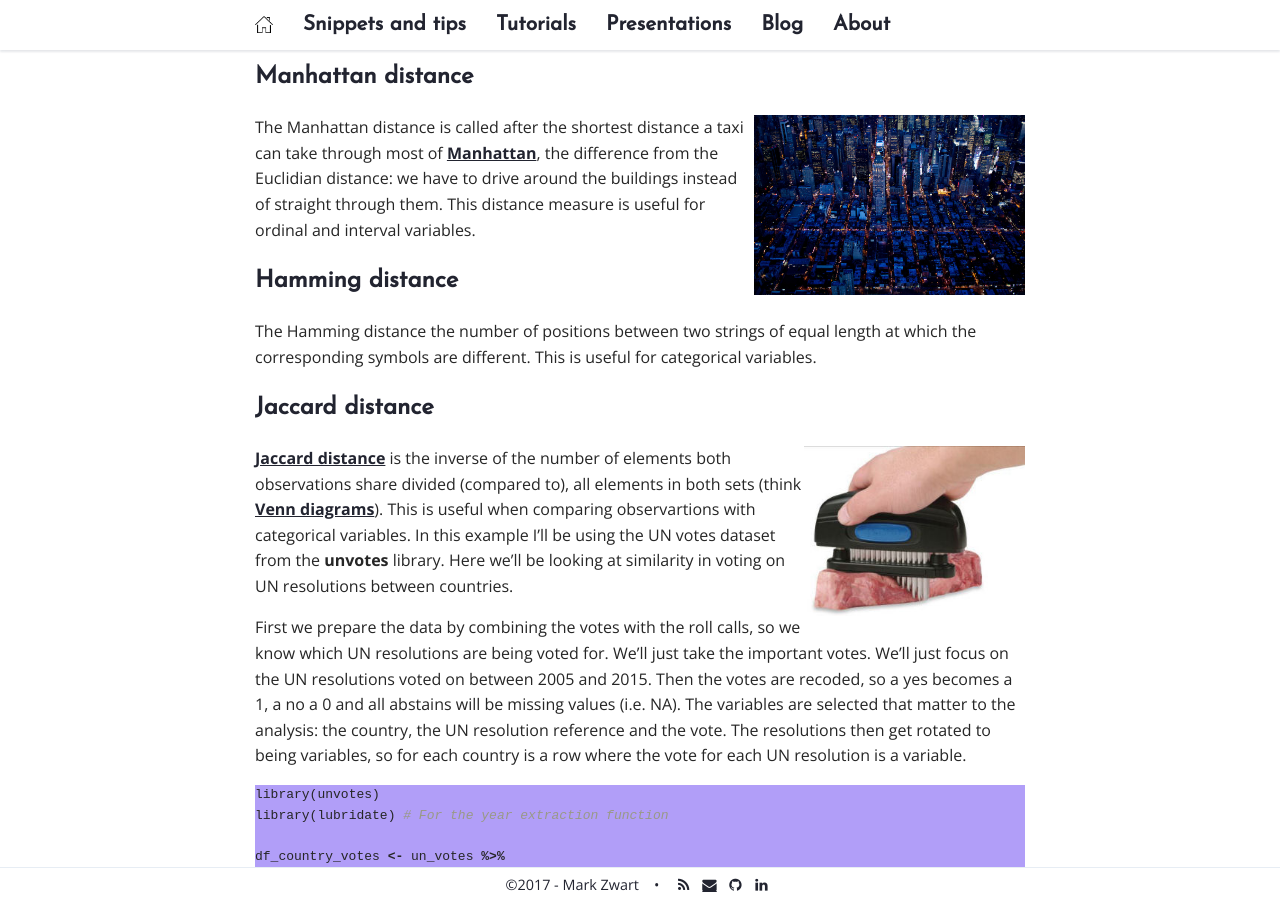
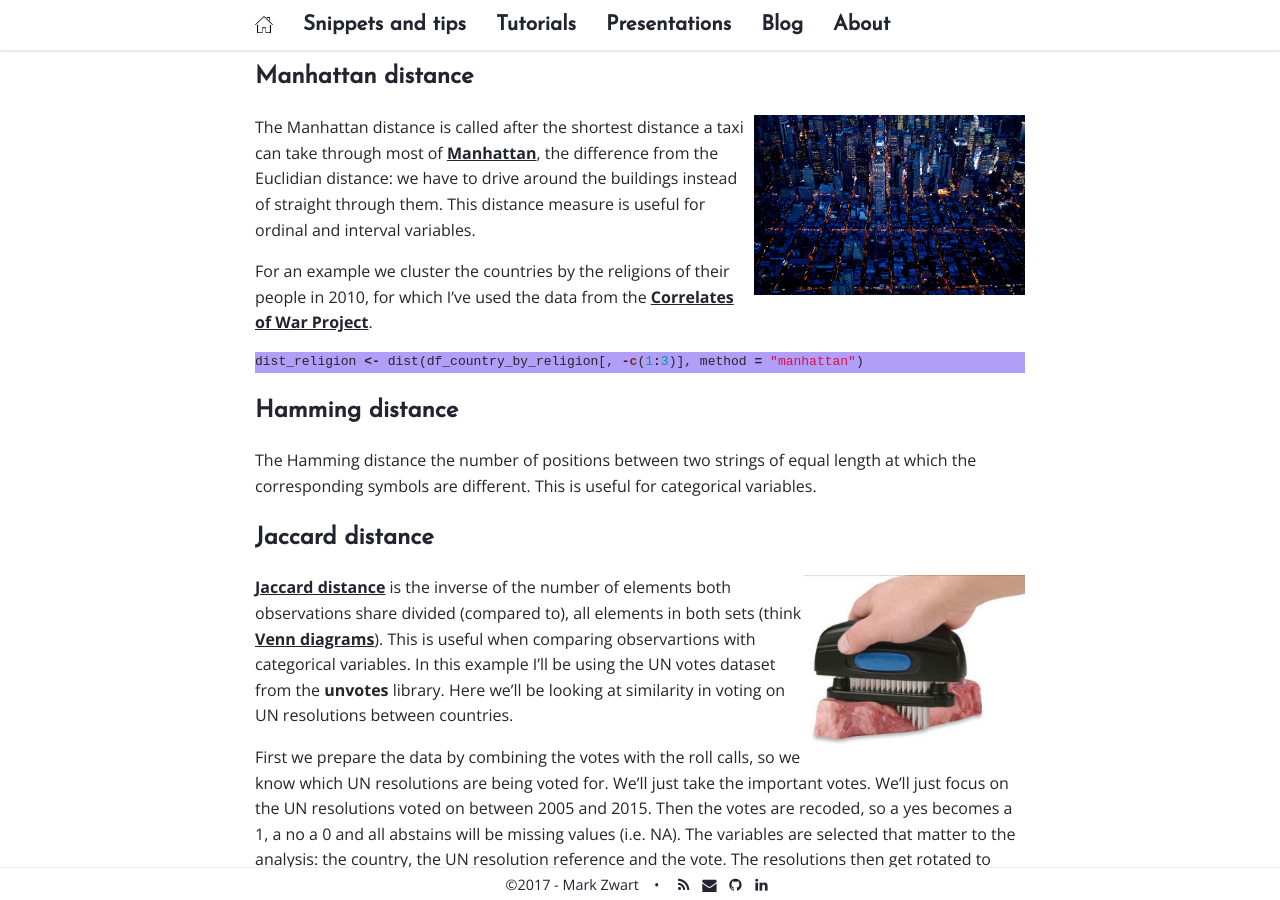
Before and after one commit to mark-me/mark-me.github.io, a Jekyll site: the page built from _pages/tutorials/clustering-mds/clustering-mds.md, in a window 1280 px wide and 900 px high, scrolled down 1802 px. Built offline with Jekyll 4.4.1, drawn with Linux system fonts in a browser that asks for light colours; nearby versions of some CDN libraries; comment, search, counter and statistics services are not loaded; some of the changed text lies outside the part shown.

Commit message:
Update clustering-mds.md

````diff
--- a/_pages/tutorials/clustering-mds/clustering-mds.md
+++ b/_pages/tutorials/clustering-mds/clustering-mds.md
@@ -41,6 +41,11 @@ dist_USArrests <- dist(USArrests, method = "euclidian")
 
 The Manhattan distance is called after the shortest distance a taxi can take through most of [Manhattan](http://becomeanewyorker.com/streets-and-avenues-a-history-of-the-grid-system/), the difference from the Euclidian distance: we have to drive around the buildings instead of straight through them. This distance measure is useful for ordinal and interval variables.
 
+For an example we cluster the countries by the religions of their people in 2010, for which I've used the data from the [Correlates of War Project](http://cow.dss.ucdavis.edu/data-sets/world-religion-data).
+```r
+dist_religion <- dist(df_country_by_religion[, -c(1:3)], method = "manhattan")
+```
+
 ## Hamming distance
 
 The Hamming distance the number of positions between two strings of equal length at which the corresponding symbols are different. This is useful for categorical variables.
````
Also changed, not shown: other parts of _pages/tutorials/clustering-mds/clustering-mds.md (+1 -1 lines).
